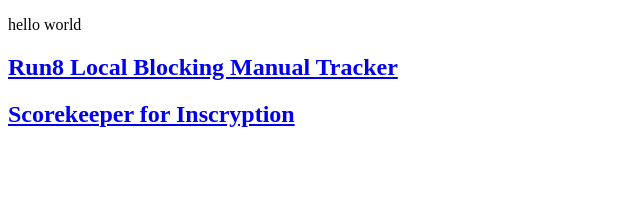
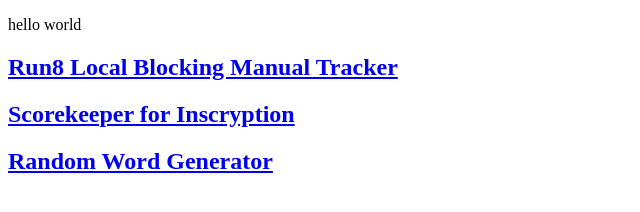
Before and after one commit to bigyihsuan/bigyihsuan.github.io, a plain HTML site: page index.html in a window 1280 px wide. Shown: the whole page, without its empty margins (0-640 px from the left). Drawn offline with Linux system fonts and the light colour scheme.

Commit message:
add link to random word generator

```diff
--- a/index.html
+++ b/index.html
@@ -6,7 +6,7 @@
 
     <h2><a href="./blocking/blocking.html">Run8 Local Blocking Manual Tracker</a></h2>
     <h2><a href="./inscryption/inscryption-tracker.html">Scorekeeper for Inscryption</a></h2>
-
+	<h2><a href="https://bigyihsuan.github.io/phono-word-gen/">Random Word Generator</a></h2>
 </body>
 
 </html>
```
